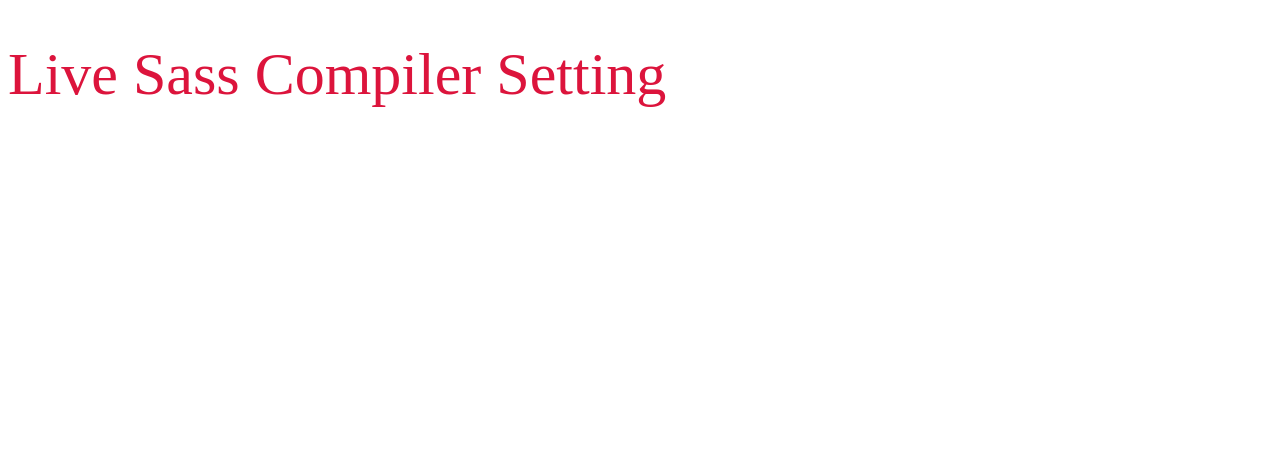
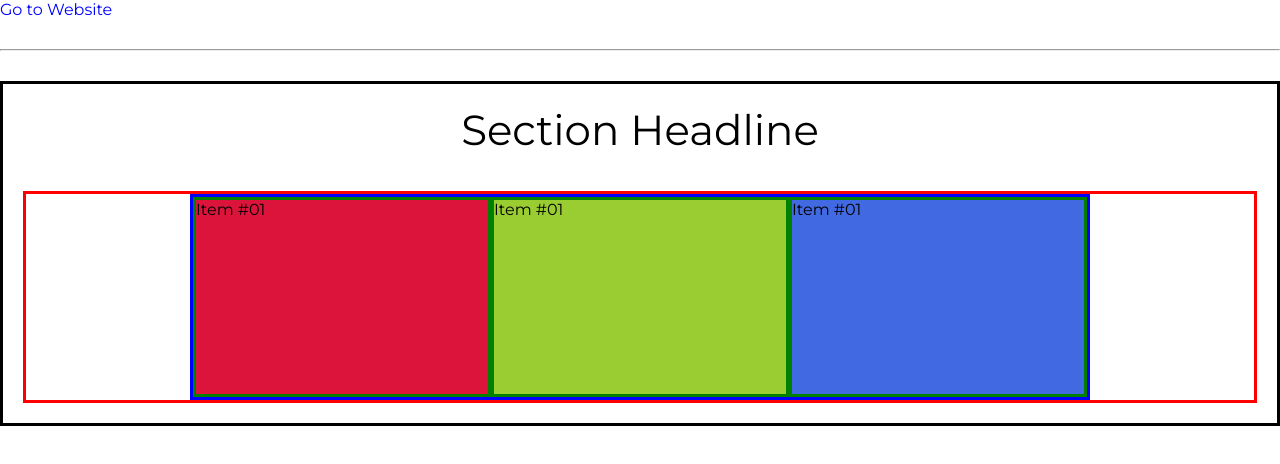
Before and after one commit to jichani/scss-practice, a plain HTML site: page index.html in a window 1280 px wide. Drawn offline with nearby package versions, Linux system fonts and the light colour scheme; files that its build step writes are made by us from their sources.

Commit message:
주요 CSS 선택자, 주요 가상클래스 활용

```diff
--- a/index.html
+++ b/index.html
@@ -5,12 +5,25 @@
     <meta charset="UTF-8">
     <meta name="viewport" content="width=device-width, initial-scale=1.0">
     <title>Live Sass Compiler Setting</title>
-    <link rel="stylesheet" href="style.css">
+    <link rel="stylesheet" href="./css/style.css">
 
 </head>
 
 <body>
-    <h1>Live Sass Compiler <span>Setting</span></h1>
+    <a href="#none" class="text-link">Go to Website</a>
+
+    <hr style="margin: 30px 0">
+
+    <section>
+        <h1>Section Headline</h1>
+        <div class="section-inner">
+            <div class="items">
+                <div>Item #01</div>
+                <div>Item #01</div>
+                <div>Item #01</div>
+            </div>
+        </div>
+    </section>
 </body>
 
 </html>
--- a/scss/style.scss
+++ b/scss/style.scss
@@ -1,14 +1,70 @@
-$primary: crimson;
-$secondary: royalblue;
+@import url("https://fonts.googleapis.com/css?family=Montserrat:300,400,500&display=swap");
 
-h1 {
-  font-size: 60px;
-  font-weight: normal;
-  color: $primary;
-  span {
-    color: crimson;
-    &:hover {
-      color: red;
+* {
+  box-sizing: border-box;
+}
+
+body {
+  font-family: "Montserrat", sans-serif;
+  margin: 0;
+}
+
+$items-width: 900px;
+
+// Text Link Style
+.text-link {
+  text-decoration: none;
+  color: #000;
+  &:visited {
+    color: purple;
+  }
+  &:active {
+    color: red;
+  }
+  &:hover {
+    color: blue;
+  }
+}
+
+// Section CSS
+section {
+  border: 3px solid #000;
+  padding: 20px;
+  h1 {
+    font-weight: normal;
+    font-size: 42px;
+    margin-top: 0;
+    text-align: center;
+  }
+  .section-inner {
+    border: 3px solid red;
+    display: flex;
+    justify-content: center;
+  }
+  .items {
+    border: 3px solid blue;
+    width: $items-width;
+    // margin: auto;
+    display: flex;
+    > div {
+      border: 3px solid green;
+      // float: left;
+      // width: (894px / 3);
+      flex: 1;
+      height: 200px;
+      &:first-child {
+        background-color: crimson;
+      }
+      &:nth-child(2) {
+        background-color: yellowgreen;
+      }
+      &:last-child {
+        background-color: royalblue;
+      }
+      &:hover {
+        background-color: #000;
+        color: #fff;
+      }
     }
   }
 }
```
Also changed, not shown: css/main.css (deleted), css/style.css, scss/main.scss (deleted), 2 other files.
